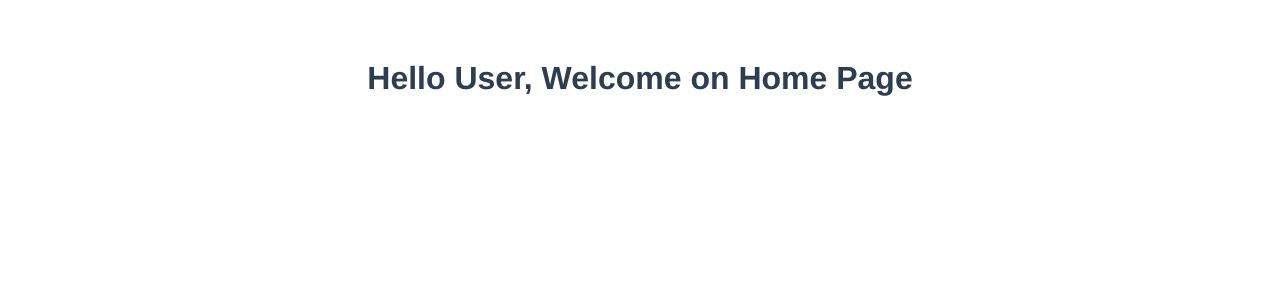
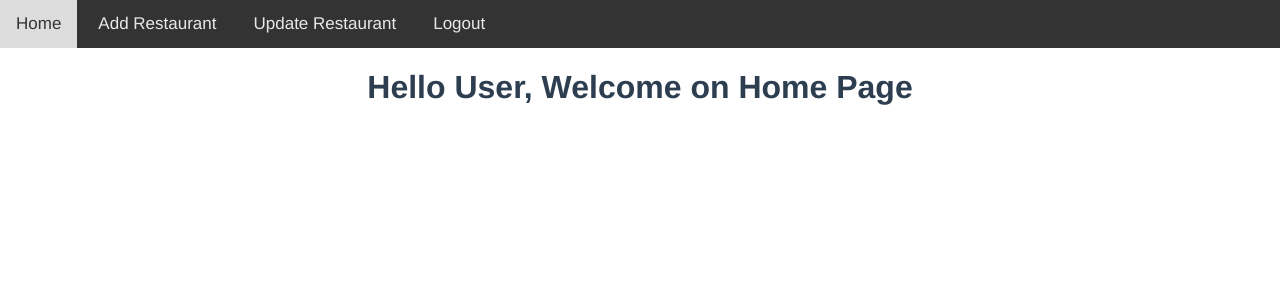
Before and after one commit to Siddhesh672004/resto-project, a Vue app: page / in a window 1280 px wide. Shown: the top 300 px of the page. Built offline with nearby package versions, Linux system fonts and the light colour scheme; sample sign-in values are in the browser's storage.

Commit message:
Header Component Design

```diff
--- a/src/App.vue
+++ b/src/App.vue
@@ -16,7 +16,11 @@
   -moz-osx-font-smoothing: grayscale;
   text-align: center;
   color: #2c3e50;
-  margin-top: 60px;
+}
+
+body{
+  padding: 0;
+  margin: 0;
 }
 
 
--- /dev/null
+++ b/src/components/HeaderPage.vue
@@ -0,0 +1,36 @@
+<template>
+    <div class="nav">
+        <a href="#">Home</a>
+        <a href="#">Add Restaurant</a>
+        <a href="#">Update Restaurant</a>
+        <a href="#">Logout</a>
+    </div>
+</template>
+
+<script>
+    export default {
+        name: "HeaderPage"
+    }
+</script>
+
+<style>
+    .nav{
+        background-color: #333;
+        overflow: hidden;
+    }
+
+    .nav a {
+        float: left;
+        color: #f2f2f2f2;
+        padding: 14px 16px;
+        text-align: center;
+        font-size: 17px;
+        text-decoration: none;
+        margin-right: 5px;
+    }
+
+    .nav a:hover{
+        background: #ddd;
+        color:#333
+    }
+</style>
--- a/src/components/HomePage.vue
+++ b/src/components/HomePage.vue
@@ -1,11 +1,16 @@
 <template>
+    <HeaderPage />
     <h1>Hello User, Welcome on Home Page</h1>
 
 </template>
 
 <script>
+import HeaderPage from './HeaderPage.vue';
 export default {
     name: 'HomePage',
+    components:{
+        HeaderPage
+    },
     mounted() {
         let user = localStorage.getItem('user-info');
         if (!user) {
```
